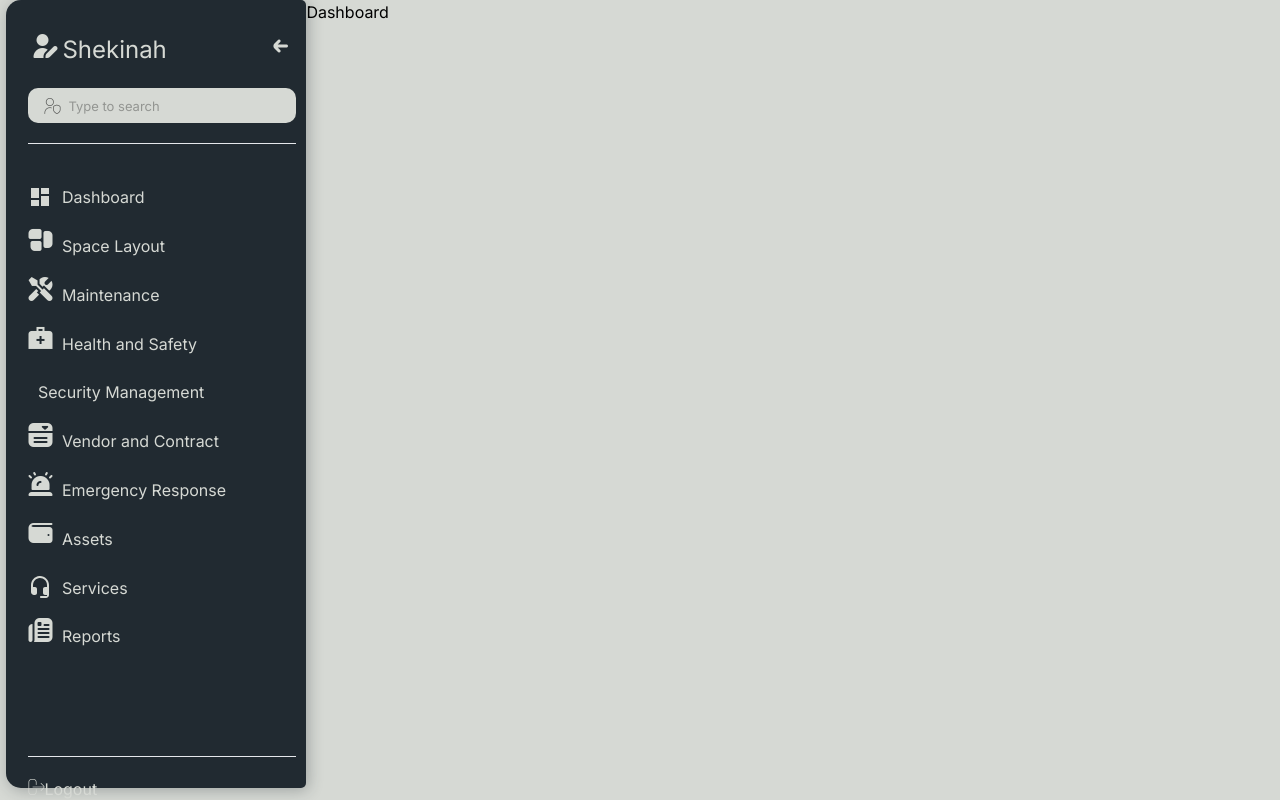
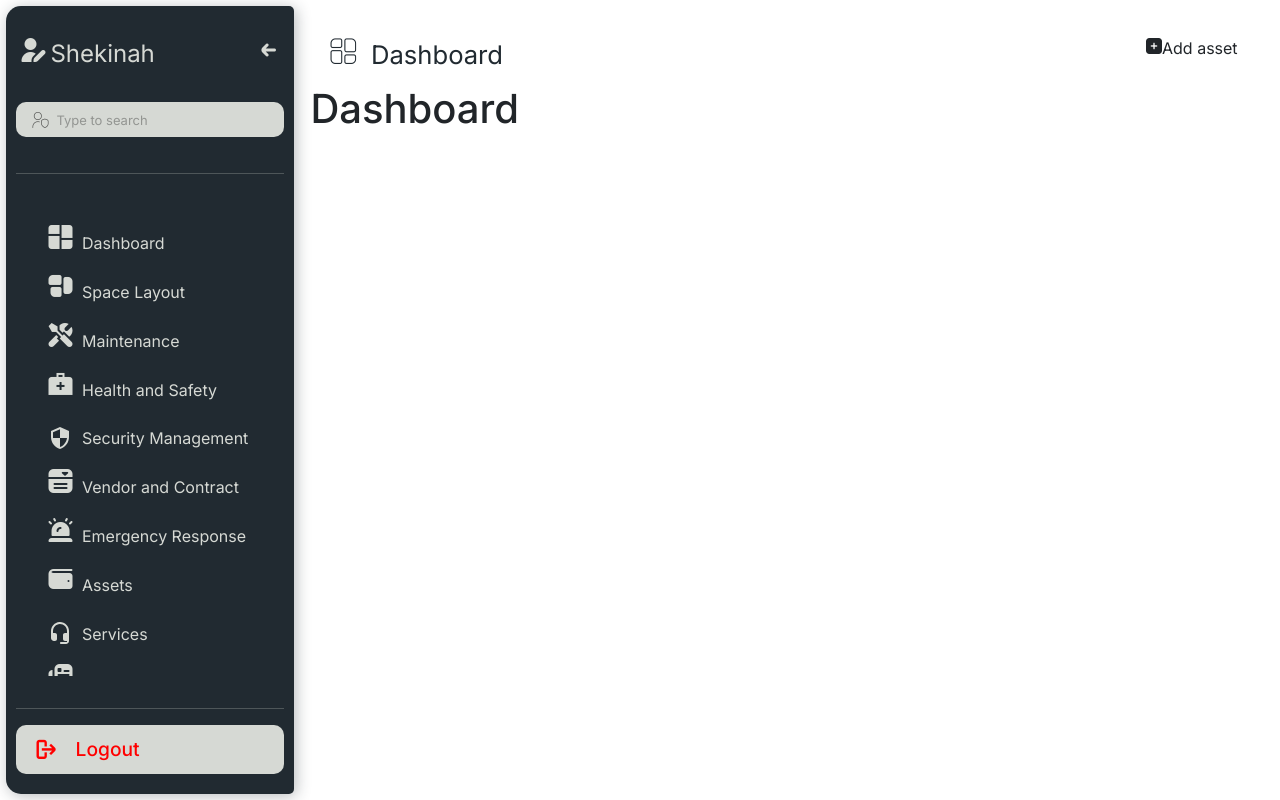
Before and after one commit to Maderobills/facility, a Next.js app: page / in a window 1280 px wide. Built offline with nearby package versions, Linux system fonts and the light colour scheme.

Commit message:
side done

```diff
--- a/package.json
+++ b/package.json
@@ -14,6 +14,7 @@
     "@flaticon/flaticon-uicons": "^3.3.1",
     "@mui/icons-material": "^5.16.7",
     "@mui/material": "^5.16.7",
+    "bootstrap": "^5.3.3",
     "next": "14.2.5",
     "react": "^18",
     "react-dom": "^18"
--- a/src/app/page.tsx
+++ b/src/app/page.tsx
@@ -1,10 +1,12 @@
 "use client";
 import React, { useState, useEffect } from "react";
+import "bootstrap/dist/css/bootstrap.min.css";
 import mainStyle from "./styles/main.module.css";
+import topbarStyle from "./styles/topbar.module.css";
 import sidebarStyle from "./styles/sidebar.module.css";
 import "@flaticon/flaticon-uicons/css/all/all.css";
-import DashboardIcon from "@mui/icons-material/Dashboard";
 import HeadsetMicRoundedIcon from "@mui/icons-material/HeadsetMicRounded";
+import SecurityIcon from "@mui/icons-material/Security";
 
 const Home: React.FC = () => {
   const [visibleSection, setVisibleSection] = useState("dashboard");
@@ -23,9 +25,6 @@ const Home: React.FC = () => {
   return (
     <div className={mainStyle.main}>
       <div className={sidebarStyle.sideMenu}>
-        <div
-          className={`d-flex flex-column flex-shrink-0 p-3 position-fixed ${sidebarStyle.sideBar}`}
-        >
         <div className={sidebarStyle.top}>
           <div className={sidebarStyle.adminUser}>
             <i className="fi fi-sr-user-pen"></i>
@@ -54,9 +53,7 @@ const Home: React.FC = () => {
         <ul className={sidebarStyle.navItems}>
           <li>
             <a href="#dashboard" onClick={() => handleNavClick("dashboard")}>
-                <i>
-                  <DashboardIcon />
-                </i>
+              <i className="fi fi-ss-objects-column"></i>
               <span>Dashboard</span>
             </a>
           </li>
@@ -83,7 +80,9 @@ const Home: React.FC = () => {
           </li>
           <li>
             <a href="#security" onClick={() => handleNavClick("security")}>
-                <i className="fi fi-sr-shield-divided-four"></i>
+              <i>
+                <SecurityIcon />
+              </i>
               <span>Security Management</span>
             </a>
           </li>
@@ -121,15 +120,28 @@ const Home: React.FC = () => {
           </li>
         </ul>
         <hr />
-          <div className={mainStyle.spaceXsm}></div>
+
         <div className={sidebarStyle.out}>
-            <i className="fi fi-tr-sign-out-alt"></i>
+          <i className="fi fi-bs-sign-out-alt"></i>
           <span>Logout</span>
         </div>
-          <div className={mainStyle.spaceXsm}></div>
+
+      </div>
+      <main className={mainStyle.mainRight}>
+        <div className={topbarStyle.topbar}>
+          <div className={topbarStyle.left}>
+            <div className={topbarStyle.menuName}>
+              <i className="fi fi-tr-objects-column"></i>
+              <span>Dashboard</span>
             </div>
           </div>
-      <main>
+          <div className={topbarStyle.right}>
+            <div className={topbarStyle.action}>
+              <i className="fi fi-sr-square-plus"></i>
+              <span>Add asset</span>
+            </div>
+          </div>
+        </div>
         <div className={sidebarStyle.content}>
           <section
             id="dashboard"
--- a/src/app/styles/main.module.css
+++ b/src/app/styles/main.module.css
@@ -1,12 +1,16 @@
 .main{
     background-color: transparent;
-    width: 100%;
+    width: 100vw;
     height: 100vh;
     overflow: hidden;
     display: flex;
     padding: 0.5%;
 }
 
+.mainRight{
+    width: calc(100% - 320px);
+    margin: 20px auto;
+}
 
 .spaceXsm{
     padding: 10px;
--- a/src/app/styles/sidebar.module.css
+++ b/src/app/styles/sidebar.module.css
@@ -1,22 +1,29 @@
 .sideMenu{
     background-color: #212a31;
-    width: 300px;
+    max-width: 300px;
     border-radius: 15px 5px 5px 15px;
     box-shadow: 2px 2px 15px 0px #212a3150;
     color: #d6d9d4;
     padding: 20px 10px;
     display: flex;
+    flex-direction: column;
     height: 100%;
-    justify-content: space-between;
-    align-content: space-between;
+    top: 0;
+}
+
+.sideMenu a{
+  color: #d6d9d4;
+  text-decoration: none;
 }
 
 .top{
     display: flex;
+    width: 100%;
+    height: fit-content;
     justify-content: center;
     justify-content: space-between;
-    margin: auto;
-    padding: auto;
+    margin: 10px auto;
+    padding: 0;
     font-size: 1.5rem;
 }
 
@@ -71,7 +78,8 @@
 
 
   .navItems{
-    height: 80%;
+    height: 90%;
+    overflow-y: auto;
   }
 
   .navItems i {
@@ -82,3 +90,21 @@
   .navItems > *{
    margin: 0.8rem auto;
   }
+
+  .out{
+    display: flex;
+    width: 100%;
+    align-items: center;
+    background-color: #d6d9d4;
+    color: #f00;
+    padding: 10px;
+    font-size: 1.2rem;
+    border-radius: 10px;
+    font-weight: 500;
+    cursor: pointer;
+  }
+
+  .out > *{
+    display: flex;
+    margin: auto 10px;
+  }
--- /dev/null
+++ b/src/app/styles/topbar.module.css
@@ -0,0 +1,17 @@
+.topbar{
+    display: flex;
+    position: relative;
+    width: 100%;
+    justify-content: space-between;
+    padding: 10px 20px;
+    margin: auto;
+}
+
+.left{
+    font-size: 1.6rem;
+    color: #212a31;
+}
+
+.left i{
+    margin-right: 15px;
+}
```
Also changed, not shown: src/app/widgets/topbar/topbar.tsx (added), src/app/widgets/topbar/topnav.module.css (added), 1 other file (tests, documents, lock files or other folders). Lines whose indentation alone changed are shown as unchanged.
